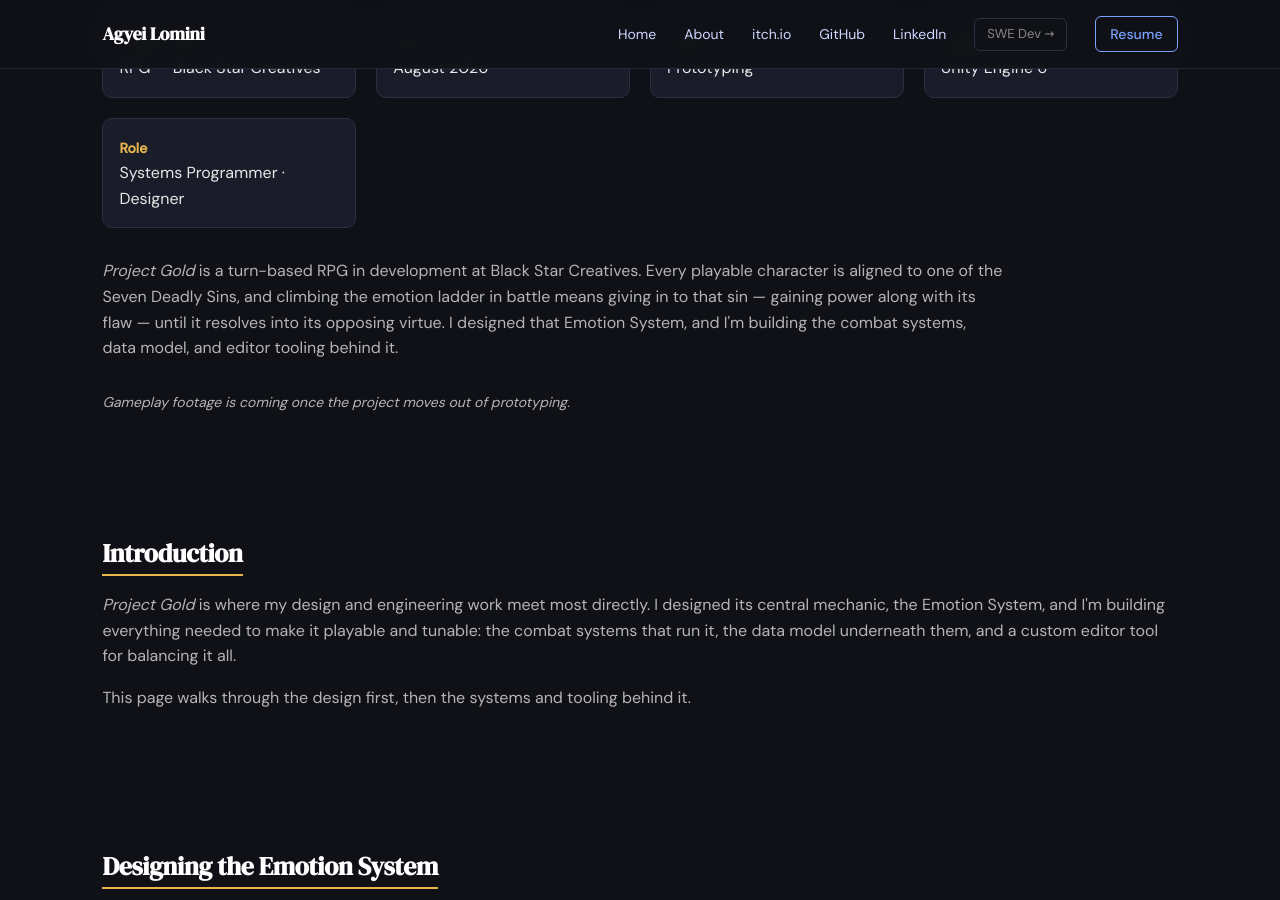
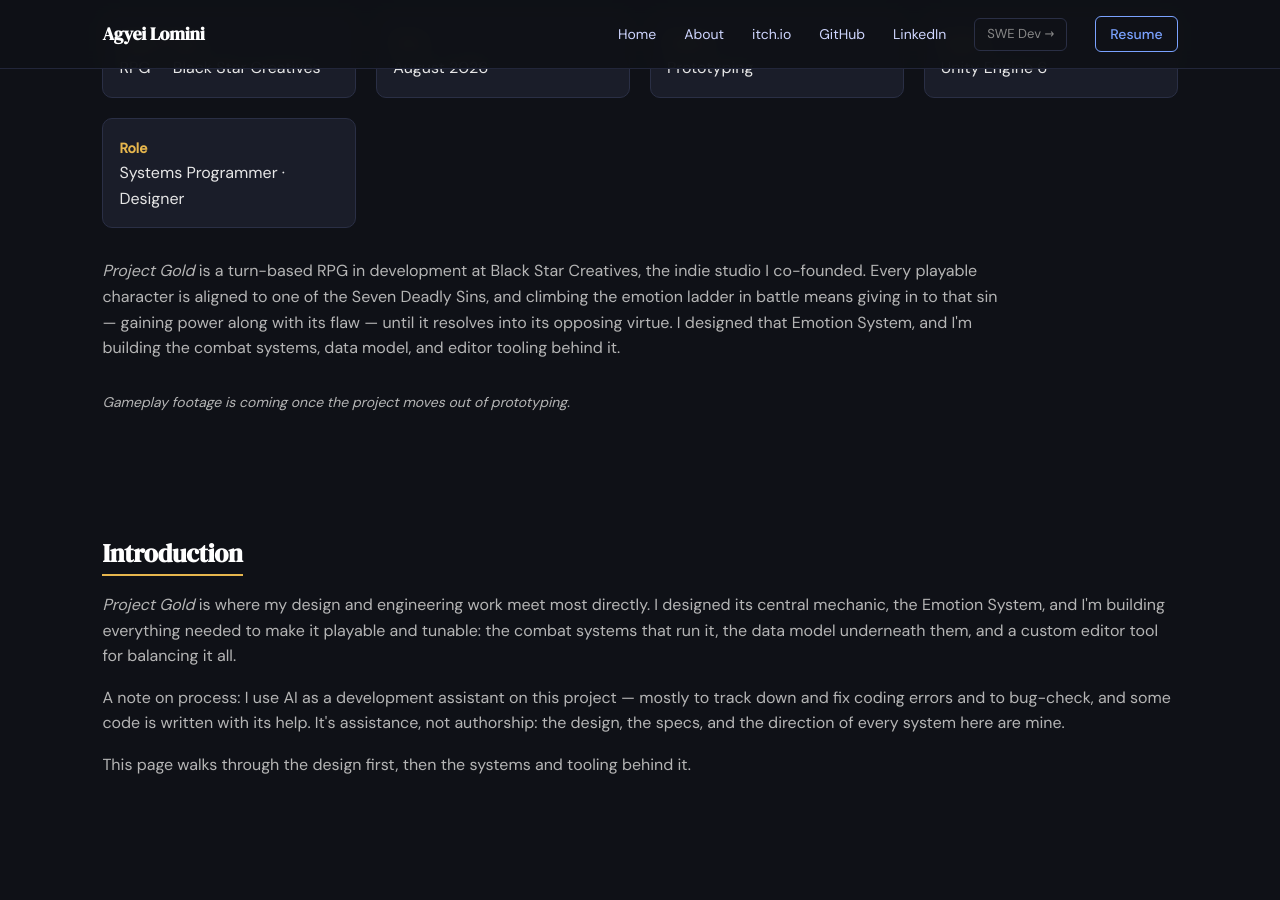
Before and after one commit to Zeroscapez/Zeroscapez.github.io, a Jekyll site: the page built from projects/project-gold.md, in a window 1280 px wide and 900 px high, scrolled down 537 px. Built offline with Jekyll 4.4.1, drawn with Linux system fonts in a browser that asks for light colours.

Commit message:
Add co-founder role, note AI assistance, fix resume LinkedIn URL
- Homepage, About, and Project Gold now say Agyei co-founded Black
  Star Creatives.
- Project Gold's introduction states how AI is used on the project:
  as an assistant for fixing errors, bug-checking, and some code,
  with the design, specs, and system direction their own.
- Resume: the LinkedIn URL now matches the site
  (linkedin.com/in/agyei-lomini-067340266). The old line was removed
  from the text layer and redrawn in Calibri (metric-identical to the
  resume's Carlito, whose embedded subset lacks a "7"). Contact items
  are now clickable links.

```diff
--- a/projects/project-gold.md
+++ b/projects/project-gold.md
@@ -21,7 +21,7 @@ accent: "#e6b64d"
   </div>
 
   <p class="project-description">
-    <em>Project Gold</em> is a turn-based RPG in development at Black Star Creatives. Every playable character is aligned to one of the Seven Deadly Sins, and climbing the emotion ladder in battle means giving in to that sin — gaining power along with its flaw — until it resolves into its opposing virtue. I designed that Emotion System, and I'm building the combat systems, data model, and editor tooling behind it.
+    <em>Project Gold</em> is a turn-based RPG in development at Black Star Creatives, the indie studio I co-founded. Every playable character is aligned to one of the Seven Deadly Sins, and climbing the emotion ladder in battle means giving in to that sin — gaining power along with its flaw — until it resolves into its opposing virtue. I designed that Emotion System, and I'm building the combat systems, data model, and editor tooling behind it.
   </p>
 
   <p class="media-note">Gameplay footage is coming once the project moves out of prototyping.</p>
@@ -31,6 +31,9 @@ accent: "#e6b64d"
   <h2>Introduction</h2>
   <p>
     <em>Project Gold</em> is where my design and engineering work meet most directly. I designed its central mechanic, the Emotion System, and I'm building everything needed to make it playable and tunable: the combat systems that run it, the data model underneath them, and a custom editor tool for balancing it all.
+  </p>
+  <p>
+    A note on process: I use AI as a development assistant on this project — mostly to track down and fix coding errors and to bug-check, and some code is written with its help. It's assistance, not authorship: the design, the specs, and the direction of every system here are mine.
   </p>
   <p>
     This page walks through the design first, then the systems and tooling behind it.
```
Also changed, not shown: about.md (+2 -2 lines), index.md (+1 -1 lines), 1 other file.
